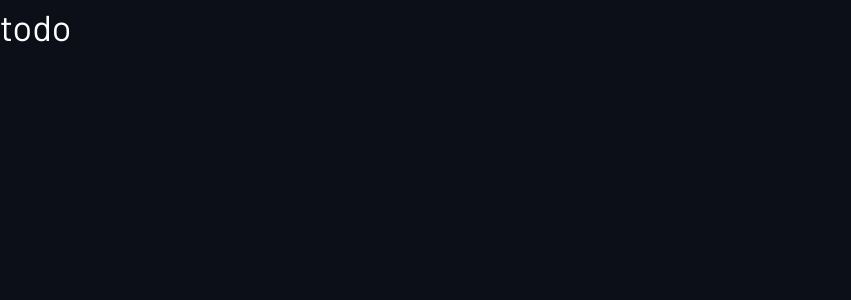
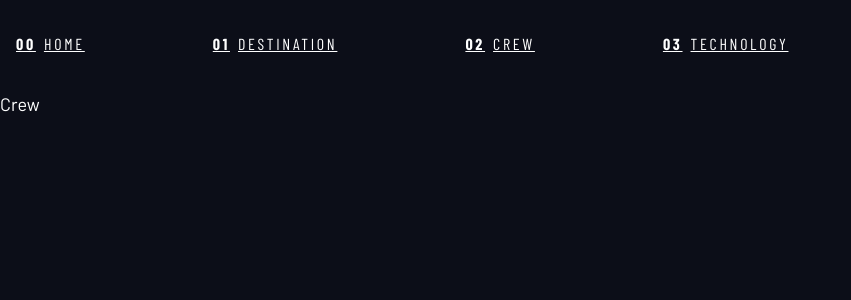
Before and after one commit to klikknpro/space-tourism, a React (Create React App) app: page /crew in a window 1280 px wide. Shown: the top 300 px of the page, without its empty margins (0-851 px from the left). Built offline with nearby package versions, Linux system fonts and the light colour scheme; a web font is replaced by a local one.

Commit message:
connect navbar routing

```diff
--- a/package.json
+++ b/package.json
@@ -9,6 +9,7 @@
     "axios": "^0.26.1",
     "react": "^18.0.0",
     "react-dom": "^18.0.0",
+    "react-router-dom": "^6.2.2",
     "react-scripts": "5.0.0",
     "web-vitals": "^2.1.4"
   },
--- a/public/index.html
+++ b/public/index.html
@@ -11,7 +11,6 @@
       href="https://fonts.googleapis.com/css2?family=Barlow+Condensed:wght@400;700&family=Bellefair&family=Barlow:wght@400;700&display=swap"
       rel="stylesheet"
     />
-    <!-- <link rel="stylesheet" href="../src/index.css" /> -->
     <title>Space Tourism</title>
   </head>
   <body>
--- a/src/App.js
+++ b/src/App.js
@@ -1,10 +1,23 @@
 import { React, useState, useEffect } from "react";
+import { Routes, Route } from "react-router-dom";
 import http from "axios";
+
+import NavBar from "./components/NavBar";
+import Home from "./routes/Home";
+import Destination from "./routes/Destination";
+import Crew from "./routes/Crew";
+import Technology from "./routes/Technology";
 
 function App() {
   return (
     <div className="App">
-      <h1>todo</h1>
+      <NavBar />
+      <Routes>
+        <Route path="/" element={<Home />} />
+        <Route path="/destination" element={<Destination />} />
+        <Route path="/crew" element={<Crew />} />
+        <Route path="/technology" element={<Technology />} />
+      </Routes>
     </div>
   );
 }
--- /dev/null
+++ b/src/components/NavBar.jsx
@@ -0,0 +1,48 @@
+import React from 'react';
+import { Link } from "react-router-dom";
+
+const NavBar = () => {
+  return (
+    <div className="primary-header flex">
+      <div></div>
+      <nav>
+        <ul className="primary-navigation underline-indicators flex">
+          <Link to="/">
+            <li className="active"><p className="uppercase letter-spacing-2 text-white ff-sans-cond fs-300 letter-spacing-2"><span>00</span>Home</p></li>
+          </Link>
+          <Link to="/destination">
+            <li><p className="uppercase letter-spacing-2 text-white ff-sans-cond fs-300 letter-spacing-2"><span>01</span>Destination</p></li>
+          </Link>
+          <Link to="/crew">
+            <li><p className="uppercase letter-spacing-2 text-white ff-sans-cond fs-300 letter-spacing-2"><span>02</span>Crew</p></li>
+          </Link>
+          <Link to="/technology">
+            <li><p className="uppercase letter-spacing-2 text-white ff-sans-cond fs-300 letter-spacing-2"><span>03</span>Technology</p></li>
+          </Link>
+        </ul>
+      </nav>
+    </div>
+  )
+}
+
+export default NavBar
+
+/*
+<ul class="primary-navigation underline-indicators flex">
+  <li class="active">
+    <a class="uppercase letter-spacing-2 text-white ff-sans-cond fs-300 letter-spacing-2" href="#"
+      ><span>00</span>Active
+    </a>
+  </li>
+  <li>
+    <a class="uppercase letter-spacing-2 text-white ff-sans-cond fs-300 letter-spacing-2" href="#"
+      ><span>01</span>Hovered
+    </a>
+  </li>
+  <li>
+    <a class="uppercase letter-spacing-2 text-white ff-sans-cond fs-300 letter-spacing-2" href="#"
+      ><span>02</span>Idle
+    </a>
+  </li>
+</ul>
+*/
--- a/src/index.css
+++ b/src/index.css
@@ -2,10 +2,13 @@
 /* FONTS */
 /* === === === */
 
+/*
 @import url("https://fonts.googleapis.com/css2?family=Barlow+Condensed:ital,wght@0,300;0,400;0,500;0,600;0,700;1,300;1,400;1,500;1,600;1,700&display=swap");
-/* font-family: 'Barlow Condensed', sans-serif; */
+
+font-family: 'Barlow Condensed', sans-serif;
+
 @import url("https://fonts.googleapis.com/css2?family=Barlow:ital,wght@0,300;0,400;0,500;0,600;0,700;1,300;1,400;1,500;1,600;1,700&family=Bellefair&display=swap");
-/*
+
 font-family: 'Barlow', sans-serif;
 font-family: 'Bellefair', serif;
 */
@@ -341,11 +344,11 @@ display: none would take it out of the DOM
   list-style: none;
 }
 
-.primary-navigation a {
+.primary-navigation p {
   text-decoration: none;
 }
 
-.primary-navigation a span {
+.primary-navigation p span {
   margin-right: 0.5em;
   font-weight: 700;
 }
--- a/src/index.js
+++ b/src/index.js
@@ -1,13 +1,13 @@
 import React from "react";
-// import ReactDOM from "react-dom";
 import * as ReactDOMClient from "react-dom/client";
+import { BrowserRouter } from "react-router-dom";
 import "./index.css";
 import App from "./App";
 
 const root = ReactDOMClient.createRoot(document.getElementById("root"));
 
 root.render(
-  <React.StrictMode>
+  <BrowserRouter>
     <App />
-  </React.StrictMode>
+  </BrowserRouter>
 );
--- /dev/null
+++ b/src/routes/Crew.jsx
@@ -0,0 +1,9 @@
+import React from 'react'
+
+const Crew = () => {
+  return (
+    <div>Crew</div>
+  )
+}
+
+export default Crew
--- /dev/null
+++ b/src/routes/Destination.jsx
@@ -0,0 +1,9 @@
+import React from 'react'
+
+const Destination = () => {
+  return (
+    <div>Destination</div>
+  )
+}
+
+export default Destination
--- /dev/null
+++ b/src/routes/Home.jsx
@@ -0,0 +1,9 @@
+import React from 'react'
+
+const Home = () => {
+  return (
+    <div>Home</div>
+  )
+}
+
+export default Home
--- /dev/null
+++ b/src/routes/Technology.jsx
@@ -0,0 +1,9 @@
+import React from 'react'
+
+const Technology = () => {
+  return (
+    <div>Technology</div>
+  )
+}
+
+export default Technology
```
Also changed, not shown: 1 other file (tests, documents, lock files or other folders).
